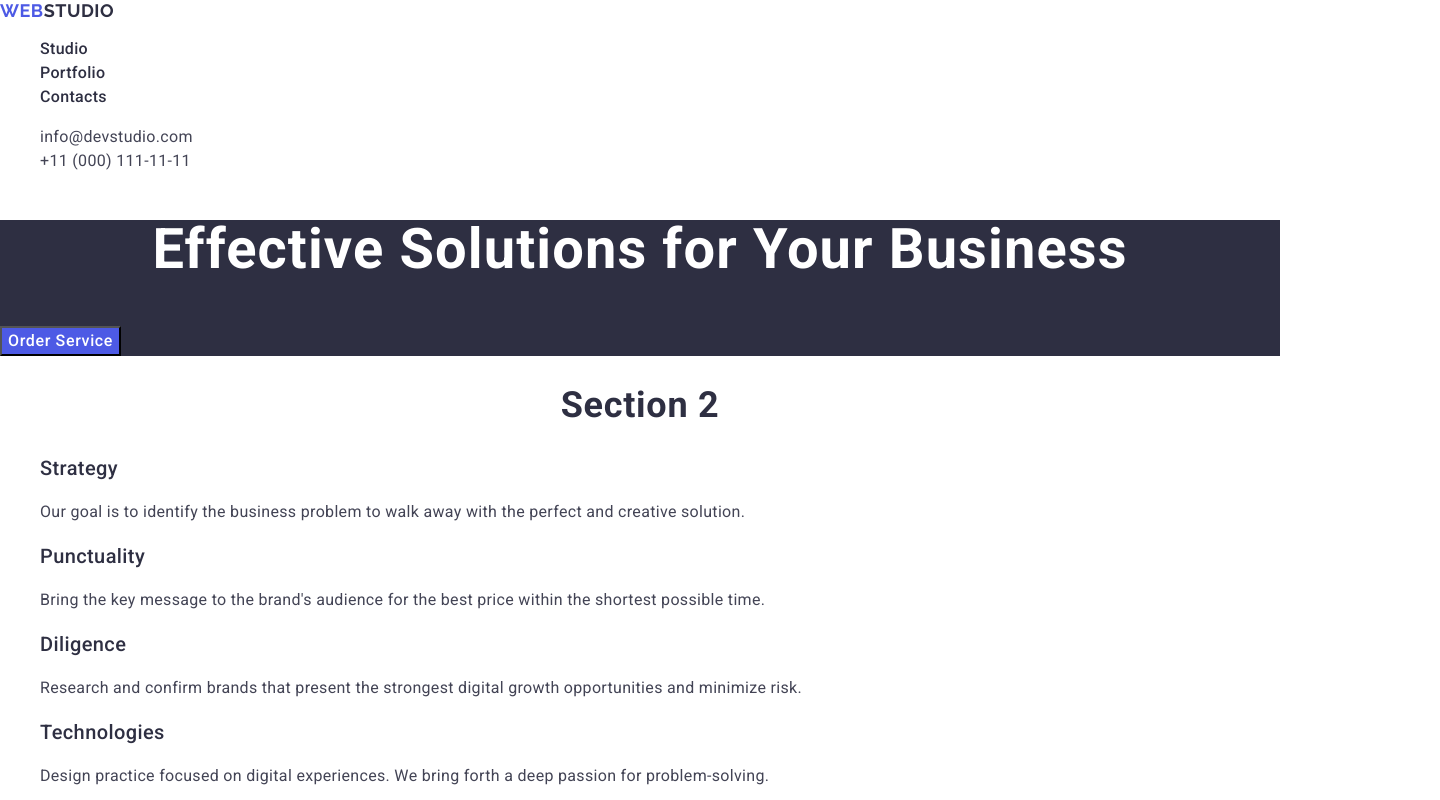
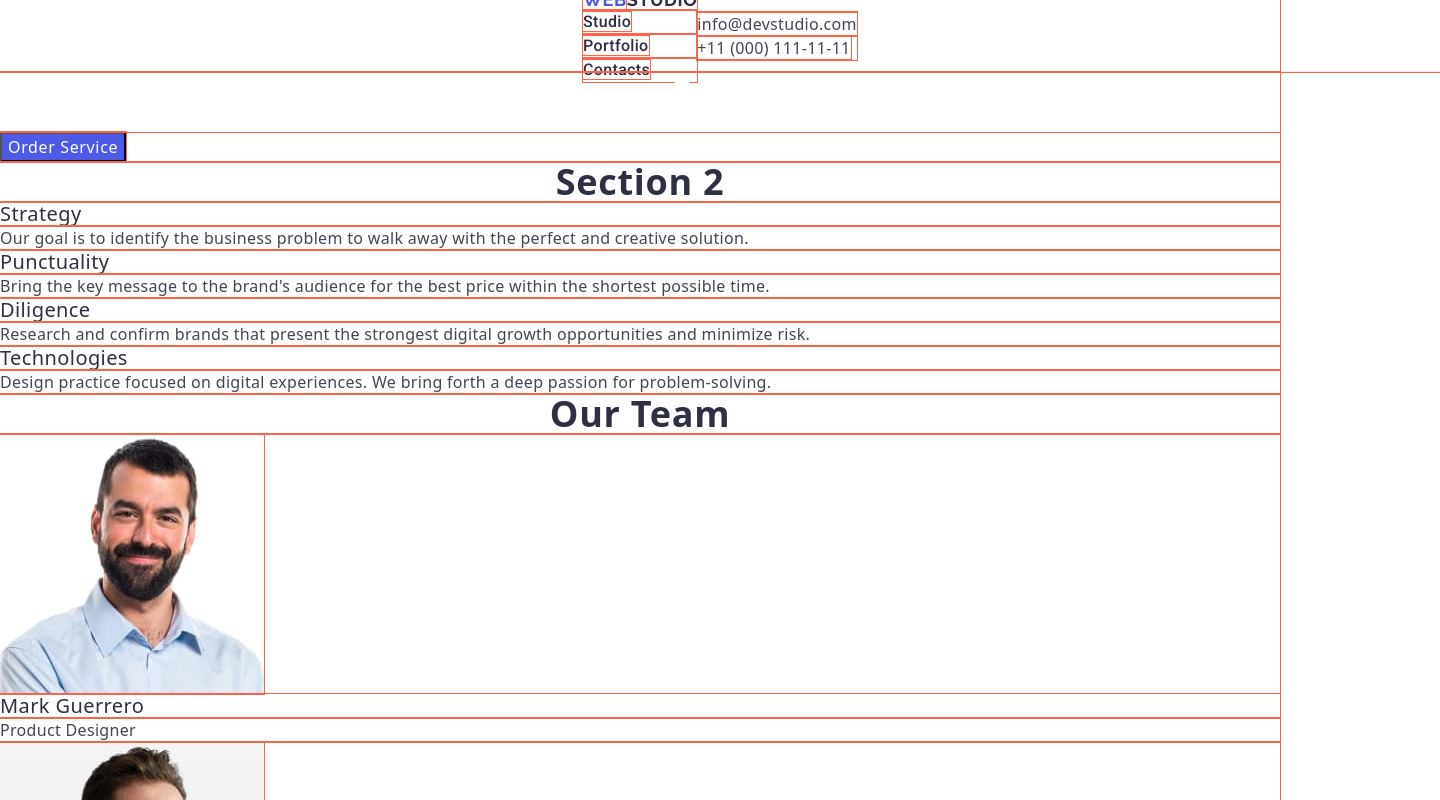
Before and after one commit to EvgeniyShcerbak/goit-markup-hw-03, a plain HTML site: page index.html in a window 1280 px wide. Shown: the top 800 px of the page, 1440 px wide, since content can reach past the window. Drawn offline with nearby package versions, Linux system fonts and the light colour scheme.

Commit message:
commit-one

```diff
--- a/css/style.css
+++ b/css/style.css
@@ -1,3 +1,4 @@
+/* auto reset */
 .link {
     text-decoration: none;
 }
@@ -7,13 +8,44 @@
 button {
     cursor: pointer;
 }
-body {
-    background:#FFF;
-    font-family: "Roboto", sans-serif;
-    color: #434455;
+* {
+    outline: 1px solid tomato;
 }
+h1,
+h2,
+h3,
+h4,
+h5,
+h6,
+p {
+    margin-top: 0;
+    margin-bottom: 0;
+}
+ul,
+ol {
+    margin-top: 0;
+    margin-bottom: 0;
+    padding-left: 0;
+}
+img {
+    display: block;
+}
+/* body */
+
+/* container header  */
+.page-header {
+    display: flex;
+    width: 1440px;
+    height: 72px;
+    justify-content: center;
+    align-items: center;
+    flex-shrink: 0;
+    border-bottom: 1px solid var(--CORNFLOWER, #E7E9FC);
+    background: var(--WHITE, #FFF);
+}
+/* logo */
 .logotype {
-    color:#4d5ae5;
+    color: #4d5ae5;
     font-family: "Raleway", sans-serif;
     font-size: 18px;
     font-weight: 700;
@@ -23,75 +55,85 @@ body {
 }
 .logotype-span {
     color: #2E2F42;
-    font-family:"Raleway", sans-serif;
+    font-family: "Raleway", sans-serif;
     font-size: 18px;
     font-weight: 700;
     line-height: 1.17;
     letter-spacing: 0.54px;
     text-transform: uppercase;
 }
+
+/* navigation */
 .menu-link {
-    color:#2E2F42;
+    color: #2E2F42;
     font-family: "Roboto", sans-serif;
     font-size: 16px;
     font-weight: 500;
     line-height: 1.5;
     letter-spacing: 0.32px;
 }
+
 .menu-link:hover,
 .menu-link:focus {
-    color:#404BBF;
+    color: #404BBF;
 }
+/* adssress */
 .address-title {
     font-style: normal;
 }
+
 .address-link {
-    color:#434455;
+    color: #434455;
     font-size: 16px;
     font-weight: 400;
     line-height: 1.5;
     letter-spacing: 0.32px;
 }
+
 .address-link:hover,
 .address-link:focus {
-    color:#404BBF;
+    color: #404BBF;
 }
-.hero-section {
-     background:#2E2F42;
-}
+
+/* container main */
+
+/* hero section */
 .hero-title {
-     color:#FFF;
+    color: #FFF;
     font-size: 56px;
     font-weight: 700;
     line-height: 1.07;
     letter-spacing: 1.12px;
     text-align: center;
 }
+
 .button-main-section {
     background-color: #4D5AE5;
-     color:#FFF;
+    color: #FFF;
     font-size: 16px;
     font-weight: 500;
     line-height: 1.5;
     letter-spacing: 0.64px;
 }
+
 .button-main-section:hover,
 .button-main-section:focus {
     background-color: #404BBF;
 }
-
+/* section info */
 .title-name,
 .title-our-team,
 .title-portfolio {
-     color:#2E2F42;
+    color: #2E2F42;
     font-size: 36px;
     font-style: normal;
     font-weight: 700;
     line-height: 1.11;
     letter-spacing: 0.02em;
     text-transform: capitalize;
-     text-align:center;
+    text-align: center;
 }
+
 .name-title-list {
     color: #2E2F42;
     font-size: 20px;
@@ -100,6 +142,7 @@ background-color: #404BBF;
     line-height: 1.2;
     letter-spacing: 0.4px;
 }
+
 .section-text {
     color: #434455;
     font-size: 16px;
@@ -108,13 +151,17 @@ background-color: #404BBF;
     line-height: 1.5;
     letter-spacing: 0.32px;
 }
-.section-our-team {
-    background-color: #F4F4FD
-}
+/* section our team */
 .our-team-list,
 .our-team-item {
     background-color: #FFFFFF;
 }
+/* section our fortfolio */
+
+
+
+
+/* container footer */
 .page-footer {
     background-color: #2e2f42;
 }
--- a/index.html
+++ b/index.html
@@ -12,7 +12,7 @@
         href="https://fonts.googleapis.com/css2?family=Noto+Sans+Mahajani&family=Raleway:wght@700&family=Roboto:wght@400;500;700&display=swap"
         rel="stylesheet">
 </head>
-<body>
+<body class="container">
     <header class="page-header">
         <!-- page header -->
         <Nav class="page-nav">
@@ -54,7 +54,7 @@
     </header>
     <main>
         <!-- hero section -->
-        <section class="hero-section">
+        <section class="section">
             <h1 class="hero-title">Effective Solutions
             for Your Business</h1>
 
@@ -62,8 +62,8 @@
                 Order Service
             </button>
         </section>
-        <!-- section 2 -->
-        <section>
+        <!-- section info -->
+        <section class="section">
             <h2 class="title-name">section 2</h2>
             <ul class="list">
                 <li>
@@ -104,7 +104,7 @@
 
         </section>
         <!-- section our team -->
-        <section class="section-our-team">
+        <section class="section">
 
             <h2 class="title-our-team">Our Team</h2>
             <ul class="our-team-list list">
```
Lines whose indentation alone changed are shown as unchanged.
